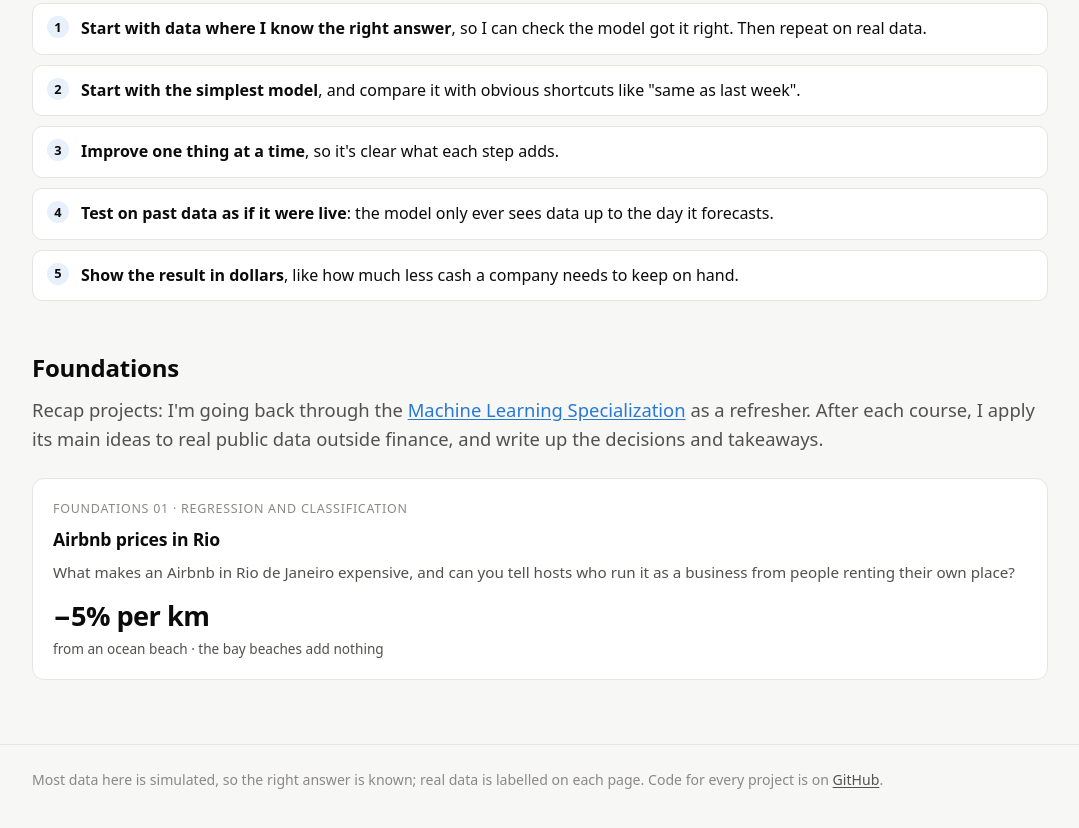
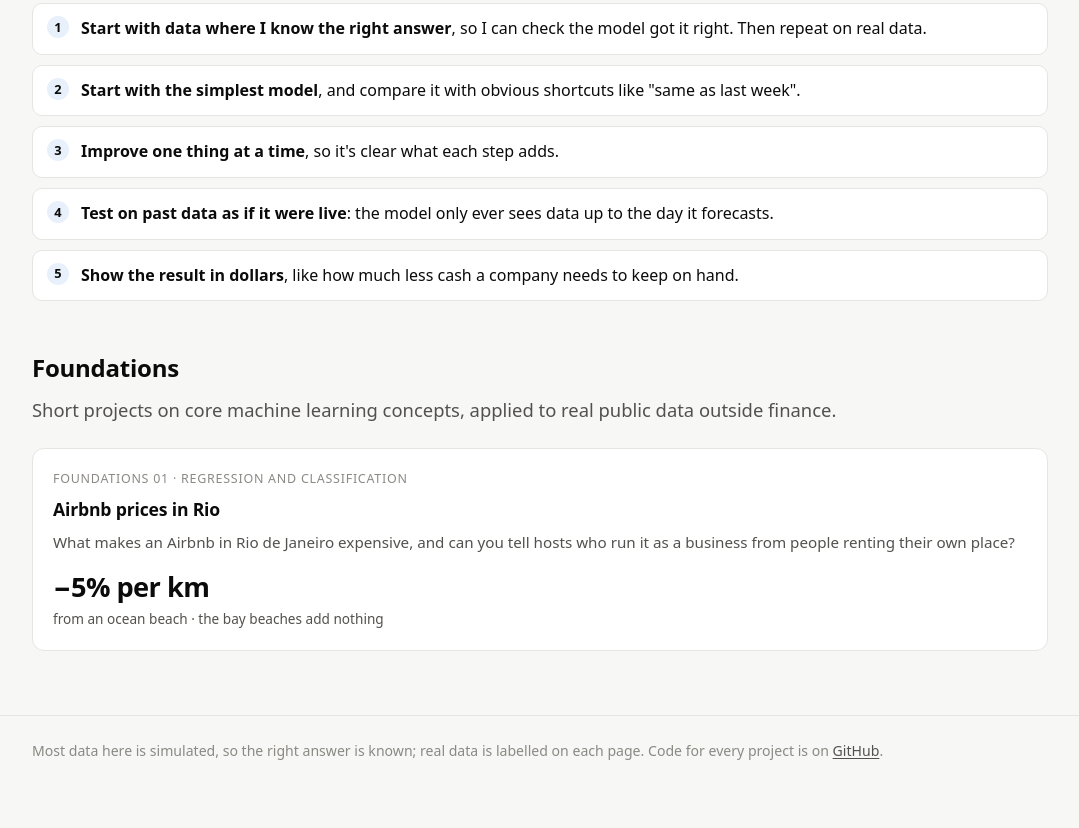
Before and after one commit to marlondocouto2/portfolio, a plain HTML site: page site/index.html in a window 1280 px wide. Shown: the part 1148-1976 px from the top of the page, without its empty margins (100-1179 px from the left). After the commit the page ends 1950 px from the top, so only its background shows below. Drawn offline with Linux system fonts and the light colour scheme.

Commit message:
Shorter Foundations intro on the home page
Co-Authored-By: Claude Opus 5.5 <noreply@anthropic.com>

```diff
--- a/site/index.html
+++ b/site/index.html
@@ -87,7 +87,7 @@
     </ol>
 
     <h2 id="foundations">Foundations</h2>
-    <p class="lead" style="margin-top:0">Recap projects: I'm going back through the <a href="https://www.coursera.org/specializations/machine-learning-introduction">Machine Learning Specialization</a> as a refresher. After each course, I apply its main ideas to real public data outside finance, and write up the decisions and takeaways.</p>
+    <p class="lead" style="margin-top:0">Short projects on core machine learning concepts, applied to real public data outside finance.</p>
     <div class="cards">
       <a class="card" href="rio-airbnb.html">
         <span class="tag">Foundations 01 · Regression and classification</span>
```
